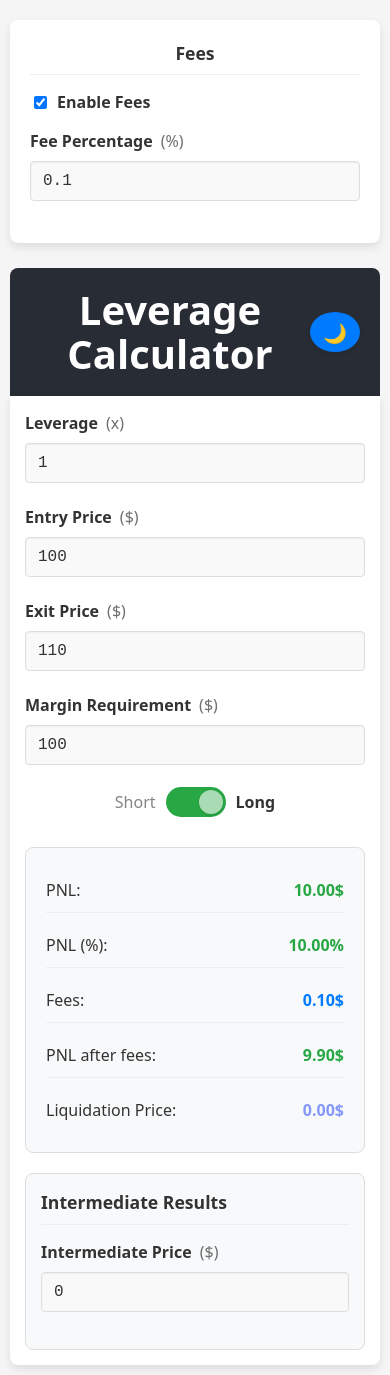
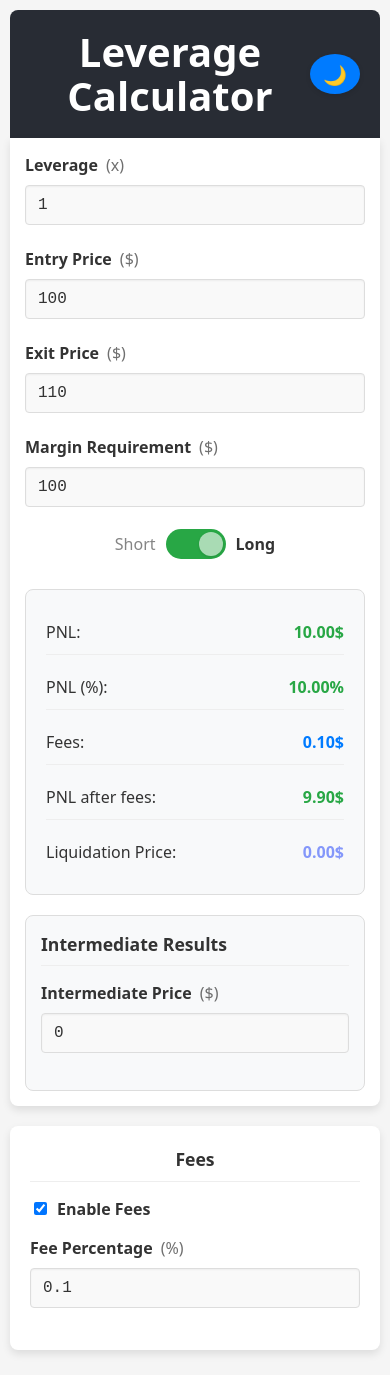
Before and after one commit to Pyroarsonist/leverage-calculator, a React (Vite) app: page / in a window 390 px wide. Built offline with nearby package versions, Linux system fonts and the light colour scheme.

Commit message:
fixed fees container for mobile

```diff
--- a/src/components/FeesSection/FeesSection.scss
+++ b/src/components/FeesSection/FeesSection.scss
@@ -10,7 +10,7 @@
   align-self: flex-start;
   position: sticky;
   top: 20px;
-  transform: rotate(-2deg);
+  transform: rotate(2deg);
 
   h3 {
     margin-top: 0;
@@ -44,5 +44,6 @@
     width: 100%;
     transform: none;
     margin-bottom: 15px;
+    position: static;
   }
 }
--- a/src/components/LeverageCalculator/LeverageCalculator.jsx
+++ b/src/components/LeverageCalculator/LeverageCalculator.jsx
@@ -9,7 +9,7 @@ import IntermediateResultsSection from '../IntermediateResultsSection/Intermedia
 function LeverageCalculator() {
     return (
         <div className="LeverageCalculator">
-            <FeesSection />
+            <div className="calculator-wrapper">
                 <div className="calculator-main">
                     <Header />
                     <main className="calculator-container">
@@ -18,6 +18,8 @@ function LeverageCalculator() {
                         <IntermediateResultsSection />
                     </main>
                 </div>
+                <FeesSection />
+            </div>
         </div>
     );
 }
--- a/src/components/LeverageCalculator/LeverageCalculator.scss
+++ b/src/components/LeverageCalculator/LeverageCalculator.scss
@@ -2,19 +2,24 @@
 
 .LeverageCalculator {
   text-align: center;
-  max-width: 800px;
+  padding: 20px;
+  position: relative;
+}
+
+.calculator-wrapper {
+  max-width: 1020px;
   margin: 0 auto;
-  padding: 20px;
   display: flex;
   flex-direction: row;
   gap: 20px;
-  position: relative;
 }
 
 .calculator-main {
   flex: 1;
   display: flex;
   flex-direction: column;
+  max-width: 800px;
+  margin: 0 auto;
 }
 
 .calculator-container {
@@ -28,7 +33,14 @@
 @media (max-width: $mobile-breakpoint) {
   .LeverageCalculator {
     padding: 10px;
+  }
+
+  .calculator-wrapper {
     flex-direction: column;
+  }
+
+  .calculator-main {
+    width: 100%;
   }
 
   .calculator-container {
```
Lines whose indentation alone changed are shown as unchanged.
